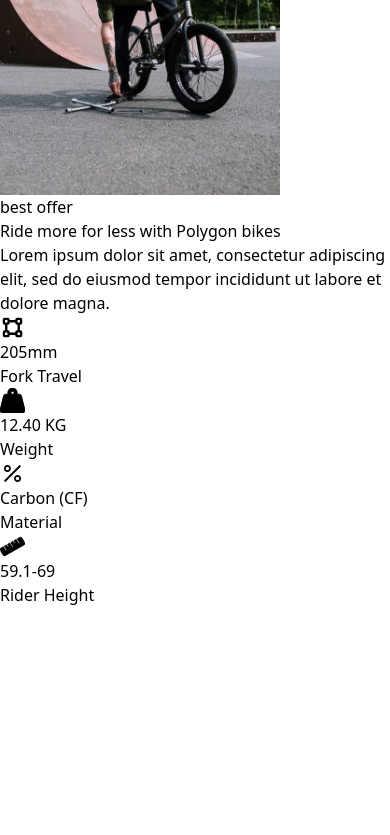
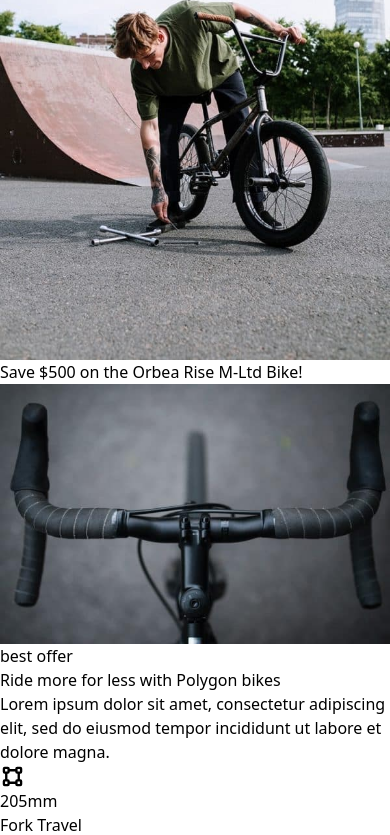
Before and after one commit to Thiago87dev/BikeShop, a Next.js app: page / in a window 390 px wide. Shown: the part 4921-5756 px from the top of the page. Before the commit the page ends 5528 px from the top, so only its background shows below. Built offline with nearby package versions, Linux system fonts and the light colour scheme.

Commit message:
:sparkles: feat: best offer part 2 - responsiveness

```diff
--- a/src/components/home/bestOffer/BestOffer.tsx
+++ b/src/components/home/bestOffer/BestOffer.tsx
@@ -7,9 +7,9 @@ import { AiOutlinePercentage } from "react-icons/ai";
 const BestOffer = () => {
   return (
     <div className=" flex justify-center">
-      <div className="flex  justify-between w-full max-w-[1160px] my-20">
-        <div className="flex">
-          <div>
+      <div className="flex flex-col lg:flex-row items-center lg:items-stretch justify-between w-full max-w-[1160px] my-20">
+        <div className="flex flex-col lg:flex-row items-center lg:items-stretch">
+          <div className="hidden lg:block">
             <div className="mb-8">
               <Image
                 alt="handlebar"
@@ -26,12 +26,27 @@ const BestOffer = () => {
             <Image
               alt="man in a bike"
               src={"/img/bestOffer/pexels-cottonbro-600x900.jpg"}
-              width={280}
-              height={280}
+              width={600}
+              height={600}
+              className="w-screen px-6 lg:w-[280px]"
             />
           </div>
+          <div className="flex flex-col items-center lg:hidden gap-5 mt-5 ">
+            <div className="flex items-center justify-center text-3xl font-bold bg-red-500 text-white text-center w-[95%] h-[100px]">
+              Save $500 on the Orbea Rise M-Ltd Bike!
+            </div>
+            <div className="mb-8">
+              <Image
+                alt="handlebar"
+                src={"/img/bestOffer/guidao.jpg"}
+                width={600}
+                height={600}
+                className="w-screen px-6"
+              />
+            </div>
+          </div>
         </div>
-        <div className=" w-1/3 mr-20">
+        <div className="flex flex-col items-center lg:items-stretch text-center lg:text-left w-full px-6 sm:px-0 sm:w-[70%] lg:w-1/3 mr-0 lg:mr-20">
           <h3 className="text-red-500 font-bold text-xl">best offer</h3>
           <h3 className="text-4xl font-bold capitalize my-8">
             Ride more for less with Polygon bikes
@@ -40,8 +55,8 @@ const BestOffer = () => {
             Lorem ipsum dolor sit amet, consectetur adipiscing elit, sed do
             eiusmod tempor incididunt ut labore et dolore magna.
           </p>
-          <div className="flex gap-10 justify-between h-[140px]">
-            <div className="flex flex-col justify-between w-full">
+          <div className="flex flex-col gap-8 sm:flex-row sm:gap-10 justify-between h-[140px] text-left w-full">
+            <div className="flex flex-col gap-8 sm:gap-0 justify-between w-full">
               <div className="flex items-center gap-4">
                 <div className="bg-red-500 flex items-center justify-center p-2 text-white">
                   <PiBoundingBoxBold size={25} />
@@ -61,7 +76,7 @@ const BestOffer = () => {
                 </div>
               </div>
             </div>
-            <div className="flex flex-col justify-between w-full">
+            <div className="flex flex-col gap-8 sm:gap-0  justify-between w-full">
               <div className="flex items-center gap-4">
                 <div className="bg-red-500 flex items-center justify-center p-2 text-white">
                   <AiOutlinePercentage size={25} />
@@ -71,11 +86,11 @@ const BestOffer = () => {
                   <p>Material</p>
                 </div>
               </div>
-              <div className="flex items-center gap-4">
+              <div className="flex items-center gap-4 ">
                 <div className="bg-red-500 flex items-center justify-center p-2 text-white">
                   <FaRuler size={25} strokeWidth={20} />
                 </div>
-                <div className="flex flex-col gap-2">
+                <div className="flex flex-col gap-2 ">
                   <h3 className="font-bold text-xl italic">59.1-69</h3>
                   <p>Rider Height</p>
                 </div>
```
